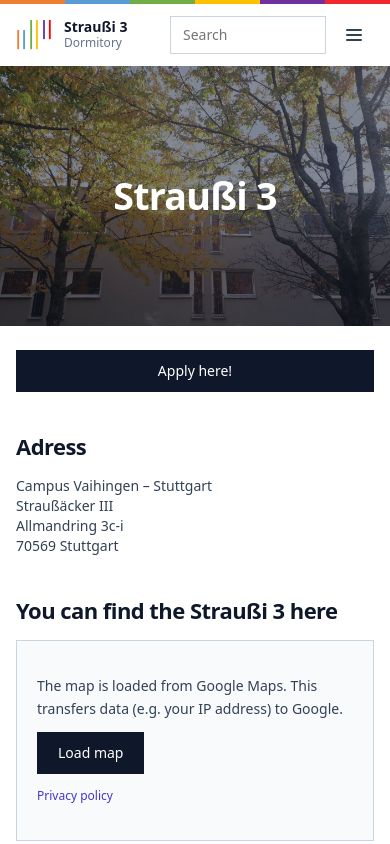
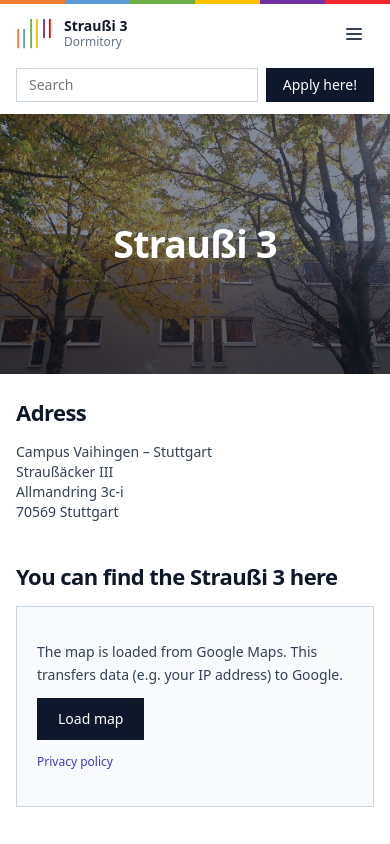
Before and after one commit to milesstoetzner/straussi3-website, a React (Vite) app: page / in a window 390 px wide. Shown: the top 844 px of the page. Built offline with nearby package versions, Linux system fonts and the light colour scheme.

Commit message:
Header: apply button top right, next to the search
The 'Hier bewerben' button moves from under the hero into the header's
top row; on small screens the search and the button wrap onto a second
line under the brand and menu toggle.

```diff
--- a/src/components/Header.tsx
+++ b/src/components/Header.tsx
@@ -31,7 +31,11 @@ export default function Header() {
 
         <div className="header__right">
           <SiteSearch />
-          <button
+          <a className="btn header__apply" href={t.apply.url} target="_blank" rel="noreferrer">
+            {t.apply.label}
+          </a>
+        </div>
+        <button
           type="button"
           className="nav-link header__toggle"
           aria-expanded={open}
@@ -43,7 +47,6 @@ export default function Header() {
             <path d="M3 5h14M3 10h14M3 15h14" stroke="currentColor" strokeWidth="2" strokeLinecap="round" />
           </svg>
         </button>
-        </div>
       </div>
 
       <nav id="site-nav" className={`nav${open ? ' nav--open' : ''}`}>
--- a/src/content/de.tsx
+++ b/src/content/de.tsx
@@ -7,6 +7,10 @@ const WORE_MAIL = 'wore.str3@gmail.com'
 const de: Content = {
   siteName: 'Straußi 3',
   siteSub: 'Wohnheim',
+  apply: {
+    label: 'Hier bewerben!',
+    url: 'https://www.studierendenwerk-stuttgart.de/wohnen/online-bewerbung',
+  },
   nav: {
     home: 'Wohnheim',
     hausmeister: 'Hausmeister',
@@ -36,8 +40,6 @@ const de: Content = {
   },
   home: {
     title: 'Das Straußi 3',
-    apply: 'Hier bewerben!',
-    applyUrl: 'https://www.studierendenwerk-stuttgart.de/wohnen/online-bewerbung',
     findUs: 'Hier findest du das Straußi 3',
     address: 'Adresse',
     addressLines: ['Campus Vaihingen – Stuttgart', 'Straußäcker III', 'Allmandring 3c-i', '70569 Stuttgart'],
@@ -225,8 +227,6 @@ const de: Content = {
   },
   wohnen: {
     title: 'Wohnen',
-    apply: 'Hier bewerben!',
-    applyUrl: 'https://www.studierendenwerk-stuttgart.de/wohnen/online-bewerbung',
     residents: 'Bewohner',
     residentsNote: (
       <>
--- a/src/content/en.tsx
+++ b/src/content/en.tsx
@@ -7,6 +7,10 @@ const WORE_MAIL = 'wore.str3@gmail.com'
 const en: Content = {
   siteName: 'Straußi 3',
   siteSub: 'Dormitory',
+  apply: {
+    label: 'Apply here!',
+    url: 'https://www.studierendenwerk-stuttgart.de/en/accommodation/online-application',
+  },
   nav: {
     home: 'Dormitory',
     hausmeister: 'Janitor',
@@ -36,8 +40,6 @@ const en: Content = {
   },
   home: {
     title: 'Straußi 3',
-    apply: 'Apply here!',
-    applyUrl: 'https://www.studierendenwerk-stuttgart.de/en/accommodation/online-application',
     findUs: 'You can find the Straußi 3 here',
     address: 'Adress',
     addressLines: ['Campus Vaihingen – Stuttgart', 'Straußäcker III', 'Allmandring 3c-i', '70569 Stuttgart'],
@@ -223,8 +225,6 @@ const en: Content = {
   },
   wohnen: {
     title: 'Living',
-    apply: 'Apply here!',
-    applyUrl: 'https://www.studierendenwerk-stuttgart.de/en/accommodation/online-application',
     residents: 'Residents',
     residentsNote: (
       <>
--- a/src/index.css
+++ b/src/index.css
@@ -332,7 +332,7 @@ address span {
   max-width: 40vw;
   border: 1px solid var(--slate-300);
   background: #fff;
-  padding: 0.5rem 0.75rem;
+  padding: 0.375rem 0.75rem;
   font: inherit;
   font-size: var(--text-base);
   line-height: 1.25rem;
@@ -396,8 +396,29 @@ address span {
 }
 
 @media (max-width: 767px) {
+  .header__top {
+    flex-wrap: wrap;
+  }
+
   .header__toggle {
     display: inline-flex;
+    order: 2;
+    margin-left: auto;
+  }
+
+  .header__right {
+    order: 3;
+    width: 100%;
+  }
+
+  .search {
+    flex: 1;
+    min-width: 0;
+  }
+
+  .search__input {
+    width: 100%;
+    max-width: none;
   }
 
   .nav {
@@ -465,18 +486,12 @@ address span {
   color: #fff;
 }
 
-/* Actions under the hero: the apply button */
+/* Apply button in the header, top right */
 
-.actions {
-  display: flex;
-  flex-wrap: wrap;
-  align-items: center;
-  gap: 0.5rem;
-  margin-top: 1.5rem;
-}
-
-.actions + .section {
-  margin-top: 2.5rem;
+.btn.header__apply {
+  padding: 0.375rem 1rem;
+  white-space: nowrap;
+  flex-shrink: 0;
 }
 
 /* Buttons (square, flat, one colour for actions) --------------------- */
@@ -502,11 +517,6 @@ address span {
   background: var(--slate-700);
   border-color: var(--slate-700);
   color: #fff;
-}
-
-.btn--block {
-  display: flex;
-  width: 100%;
 }
 
 .btn:focus-visible {
--- a/src/pages/Home.tsx
+++ b/src/pages/Home.tsx
@@ -17,12 +17,6 @@ export default function Home() {
       <Hero title={h.title} image={autumn} />
 
       <div className="container">
-        <div className="actions">
-          <a className="btn btn--block" href={h.applyUrl} target="_blank" rel="noreferrer">
-            {h.apply}
-          </a>
-        </div>
-
         <Section title={h.address}>
           <address>
             {h.addressLines.map((l) => (
--- a/src/pages/Wohnen.tsx
+++ b/src/pages/Wohnen.tsx
@@ -12,12 +12,6 @@ export default function Wohnen() {
       <Hero title={w.title} image={winter} />
 
       <div className="container">
-        <div className="actions">
-          <a className="btn btn--block" href={w.applyUrl} target="_blank" rel="noreferrer">
-            {w.apply}
-          </a>
-        </div>
-
         <Section title={w.residents}>
           <p className="notice">{w.residentsNote}</p>
           <p>{w.residentsText}</p>
```
Also changed, not shown: src/i18n/types.ts (+4 -4 lines).
